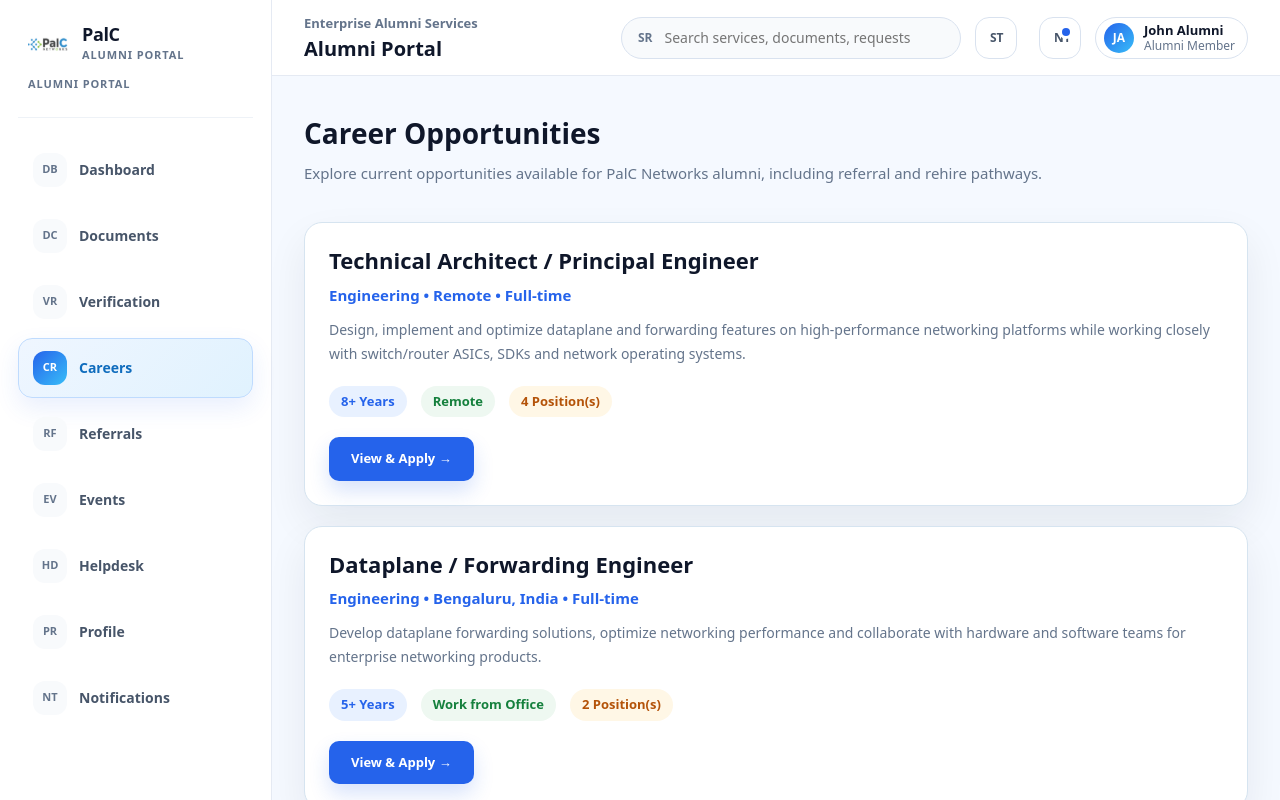
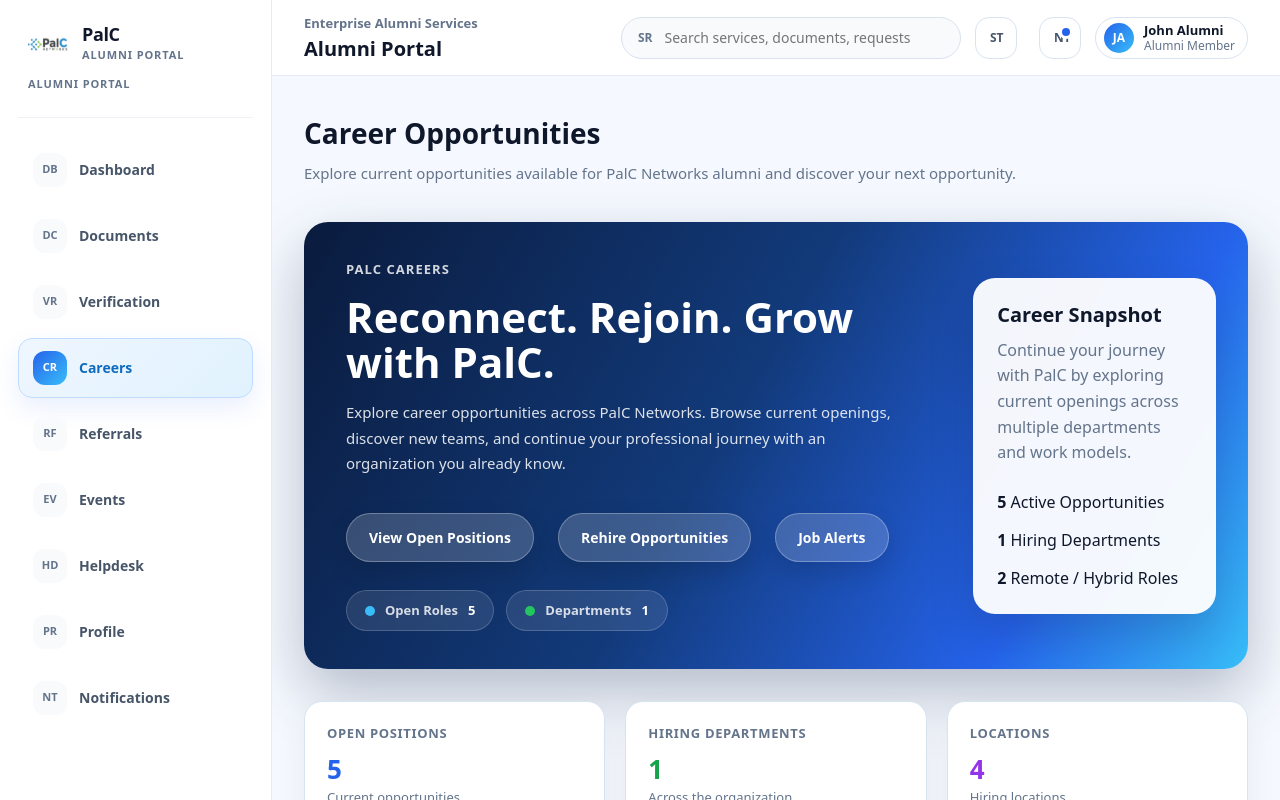
Before and after one commit to yashaswini-cyber/palc-alumni-portal, a React (Vite) app in the folder palc-alumni-portal/: page /careers in a window 1280 px wide. Shown: the top 800 px of the page. Built offline with nearby package versions, Linux system fonts and the light colour scheme.

Commit message:
Started Careers Page. Added Hero banner and Stats Card.

```diff
--- a/palc-alumni-portal/src/modules/careers/CareersPage.tsx
+++ b/palc-alumni-portal/src/modules/careers/CareersPage.tsx
@@ -1,4 +1,8 @@
+import PrimaryButton from "../../shared/components/PrimaryButton";
 import PageHeader from "../../shared/components/PageHeader";
+import { useMemo, useRef } from "react";
+import HeroBanner from "../../shared/components/HeroBanner";
+import StatsCard from "../../shared/components/StatsCard";
 import { COLORS } from "../../shared/theme/colors";
 import jobs from "../../mockData/jobs";
 
@@ -14,70 +18,180 @@ const cardStyle = {
 };
 
 export default function CareersPage() {
+  const jobsSectionRef = useRef<HTMLDivElement>(null);
+
+const careerStats = useMemo(() => {
+  const departments = new Set(jobs.map((job) => job.department));
+  const locations = new Set(jobs.map((job) => job.location));
+
+  const flexibleRoles = jobs.filter(
+    (job) =>
+      job.workMode.toLowerCase() === "remote" ||
+      job.workMode.toLowerCase() === "hybrid"
+  ).length;
+
+  return {
+    openPositions: jobs.length,
+    departments: departments.size,
+    locations: locations.size,
+    flexibleRoles,
+  };
+}, []);
   return (
     <div style={{ display: "flex", flexDirection: "column", gap: "32px" }}>
       <PageHeader
   title="Career Opportunities"
-        subtitle="Explore current opportunities available for PalC Networks alumni, including referral and rehire pathways."
+  subtitle="Explore current opportunities available for PalC Networks alumni and discover your next opportunity."
 />
+
+<HeroBanner
+  badge="PALC CAREERS"
+  title="Reconnect. Rejoin. Grow with PalC."
+  subtitle="Explore career opportunities across PalC Networks. Browse current openings, discover new teams, and continue your professional journey with an organization you already know."
+  actions={[
+    {
+      title: "View Open Positions",
+      onClick: () =>
+        jobsSectionRef.current?.scrollIntoView({
+          behavior: "smooth",
+          block: "start",
+        }),
+    },
+    {
+      title: "Rehire Opportunities",
+      onClick: () => {},
+    },
+    {
+      title: "Job Alerts",
+      onClick: () => {},
+    }
+  ]}
+  pills={[
+    {
+      title: "Open Roles",
+      value: `${careerStats.openPositions}`,
+      color: "#38BDF8",
+    },
+    {
+      title: "Departments",
+      value: `${careerStats.departments}`,
+      color: "#22C55E",
+    },
+  ]}
+  summaryCard={
+    <>
+      <h3
+        style={{
+          margin: 0,
+          fontSize: "20px",
+          color: COLORS.text,
+        }}
+      >
+        Career Snapshot
+      </h3>
+
+      <p
+        style={{
+          marginTop: "10px",
+          color: COLORS.textSecondary,
+          lineHeight: 1.6,
+        }}
+      >
+        Continue your journey with PalC by exploring current openings across
+        multiple departments and work models.
+      </p>
+
+      <div
+        style={{
+          marginTop: "24px",
+          display: "grid",
+          gap: "14px",
+        }}
+      >
+        <div>
+          <strong>{careerStats.openPositions}</strong> Active Opportunities
+        </div>
+
+        <div>
+          <strong>{careerStats.departments}</strong> Hiring Departments
+        </div>
+
+        <div>
+          <strong>{careerStats.flexibleRoles}</strong> Remote / Hybrid Roles
+        </div>
+      </div>
+    </>
+  }
+/>
+
+{/*Statistics Grid*/}
+<div
+  style={{
+    display: "grid",
+    gridTemplateColumns: "repeat(auto-fit, minmax(240px, 1fr))",
+    gap: "20px",
+  }}
+>
+  <StatsCard
+    title="Open Positions"
+    value={careerStats.openPositions.toString()}
+    subtitle="Current opportunities"
+    accentColor="#2563EB"
+  />
+
+  <StatsCard
+    title="Hiring Departments"
+    value={careerStats.departments.toString()}
+    subtitle="Across the organization"
+    accentColor="#16A34A"
+  />
+
+  <StatsCard
+    title="Locations"
+    value={careerStats.locations.toString()}
+    subtitle="Hiring locations"
+    accentColor="#9333EA"
+  />
+
+  <StatsCard
+    title="Remote / Hybrid"
+    value={careerStats.flexibleRoles.toString()}
+    subtitle="Flexible opportunities"
+    accentColor="#D97706"
+  />
+</div>
 
 <div>
   {jobs.map((job) => (
     <div
       key={job.id}
-            style={cardStyle}
+      style={{...cardStyle,padding: "28px",marginBottom: "24px",  border: `1px solid #BFD7FF`,boxShadow: "0 12px 28px rgba(37,99,235,0.08)",}}
       onMouseEnter={(e) => {
-              e.currentTarget.style.transform = "translateY(-4px)";
-              e.currentTarget.style.boxShadow =
-                "0 24px 50px rgba(15,23,42,0.12)";
+        e.currentTarget.style.transform = "translateY(-5px)";
+        e.currentTarget.style.boxShadow = "0 24px 52px rgba(15,23,42,0.10)";
       }}
       onMouseLeave={(e) => {
         e.currentTarget.style.transform = "translateY(0)";
-              e.currentTarget.style.boxShadow =
-                "0 18px 42px rgba(15,23,42,0.07)";
+        e.currentTarget.style.boxShadow = "0 18px 42px rgba(15,23,42,0.07)";
       }}
     >
-            <h2
-              style={{
-                margin: 0,
-                color: COLORS.text,
-                fontSize: "22px",
-              }}
-            >
+      <p style={{ margin: "0 0 10px", color: COLORS.textSecondary, fontSize: "13px", fontWeight: 500 }}>
+        Posted Recently
+      </p>
+
+      <h2 style={{ margin: "0 0 12px", color: COLORS.text, fontSize: "22px", lineHeight: 1.35 }}>
         {job.title}
       </h2>
 
-            <p
-              style={{
-                color: COLORS.primary,
-                fontWeight: 600,
-                marginTop: "10px",
-                marginBottom: "12px",
-                fontSize: "15px",
-              }}
-            >
+      <p style={{ color: COLORS.primary, fontWeight: 600, margin: "0 0 18px", fontSize: "15px" }}>
         {job.department} • {job.location} • {job.employmentType}
       </p>
 
-            <p
-              style={{
-                color: COLORS.textSecondary,
-                lineHeight: 1.7,
-                fontSize: "14px",
-                marginBottom: "20px",
-              }}
-            >
+      <p style={{ color: COLORS.textSecondary, lineHeight: 1.7, fontSize: "14px", marginBottom: "24px", minHeight: "72px" }}>
         {job.summary}
       </p>
 
-            <div
-              style={{
-                display: "flex",
-                gap: "14px",
-                flexWrap: "wrap",
-                marginBottom: "20px",
-              }}
-            >
+      <div style={{ display: "flex", gap: "12px", flexWrap: "wrap", marginBottom: "26px" }}>
         <span
           style={{
             background: "#E8F1FF",
@@ -118,20 +232,14 @@ export default function CareersPage() {
         </span>
       </div>
 
-            <button
-              onClick={() => window.open(job.applyUrl, "_blank")}
-              style={{
-                background: COLORS.primary,
-                color: "#fff",
-                border: "none",
-                borderRadius: "10px",
-                padding: "12px 22px",
-                fontWeight: 600,
-                cursor: "pointer",
+      <PrimaryButton
+        onClick={(e) => {
+          e.stopPropagation();
+          window.open(job.applyUrl, "_blank");
         }}
       >
-              View & Apply →
-            </button>
+        View & Apply
+      </PrimaryButton>
     </div>
   ))}
 </div>
```
Lines whose indentation alone changed are shown as unchanged.
